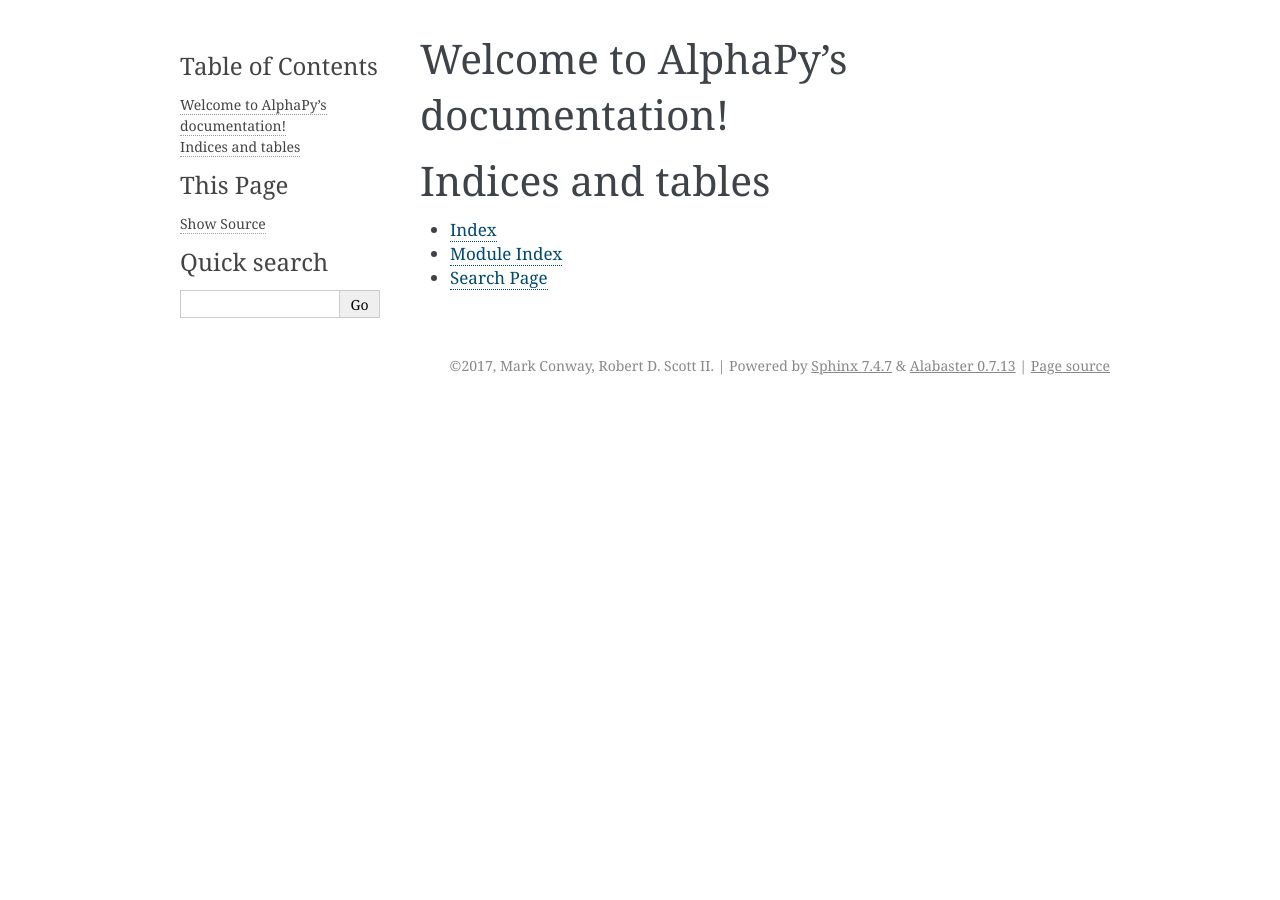
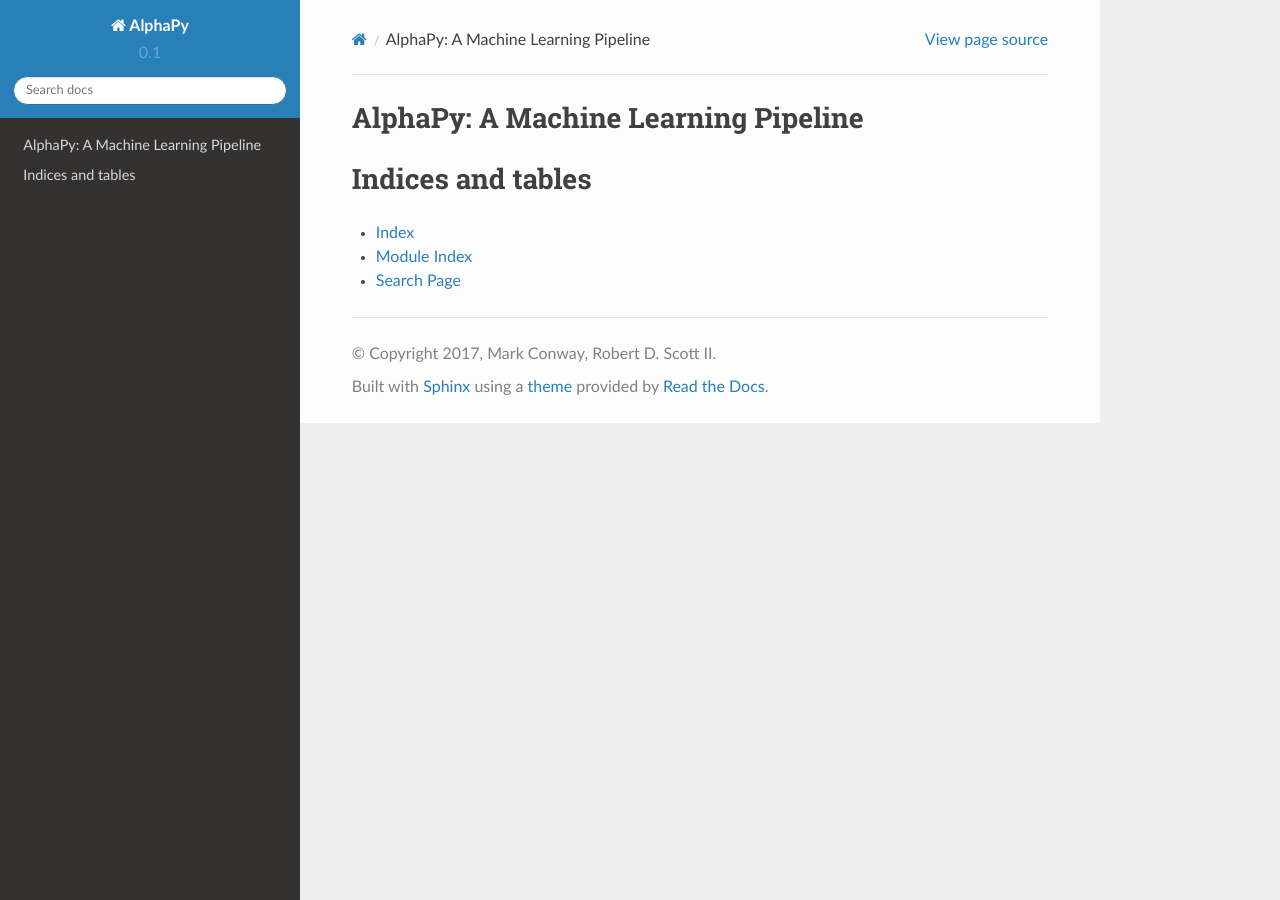
Before and after one commit to ScottfreeLLC/AlphaPy, a Sphinx documentation site: the page built from docs/source/index.rst, in a window 1280 px wide. Built offline with Sphinx 7.4.7 and the Read the Docs theme 2.0.0, drawn with Linux system fonts in a browser that asks for light colours.

Commit message:
change Sphinx theme
change Sphinx theme

```diff
--- a/docs/source/conf.py
+++ b/docs/source/conf.py
@@ -84,7 +84,7 @@
 # The theme to use for HTML and HTML Help pages.  See the documentation for
 # a list of builtin themes.
 #
-html_theme = 'alabaster'
+html_theme = 'sphinx_rtd_theme'
 
 # Theme options are theme-specific and customize the look and feel of a theme
 # further.  For a list of options available for each theme, see the
--- a/docs/source/index.rst
+++ b/docs/source/index.rst
@@ -1,10 +1,5 @@
-.. AlphaPy documentation master file, created by
-   sphinx-quickstart on Fri Mar 10 17:45:50 2017.
-   You can adapt this file completely to your liking, but it should at least
-   contain the root `toctree` directive.
-
-Welcome to AlphaPy's documentation!
-===================================
+AlphaPy: A Machine Learning Pipeline
+====================================
 
 .. toctree::
    :maxdepth: 2
--- a/setup.py
+++ b/setup.py
@@ -8,7 +8,7 @@
 
 MAINTAINER = 'Alpha314 [Mark Conway, Robert D. Scott II]'
 MAINTAINER_EMAIL = 'alphapy@alpha314.com'
-URL = "https://github.com/MarkRConway/AlphaPy"
+URL = "https://github.com/Alpha314/AlphaPy"
 LICENSE = "Apache License, Version 2.0"
 VERSION = "0.1.4"
 
```
